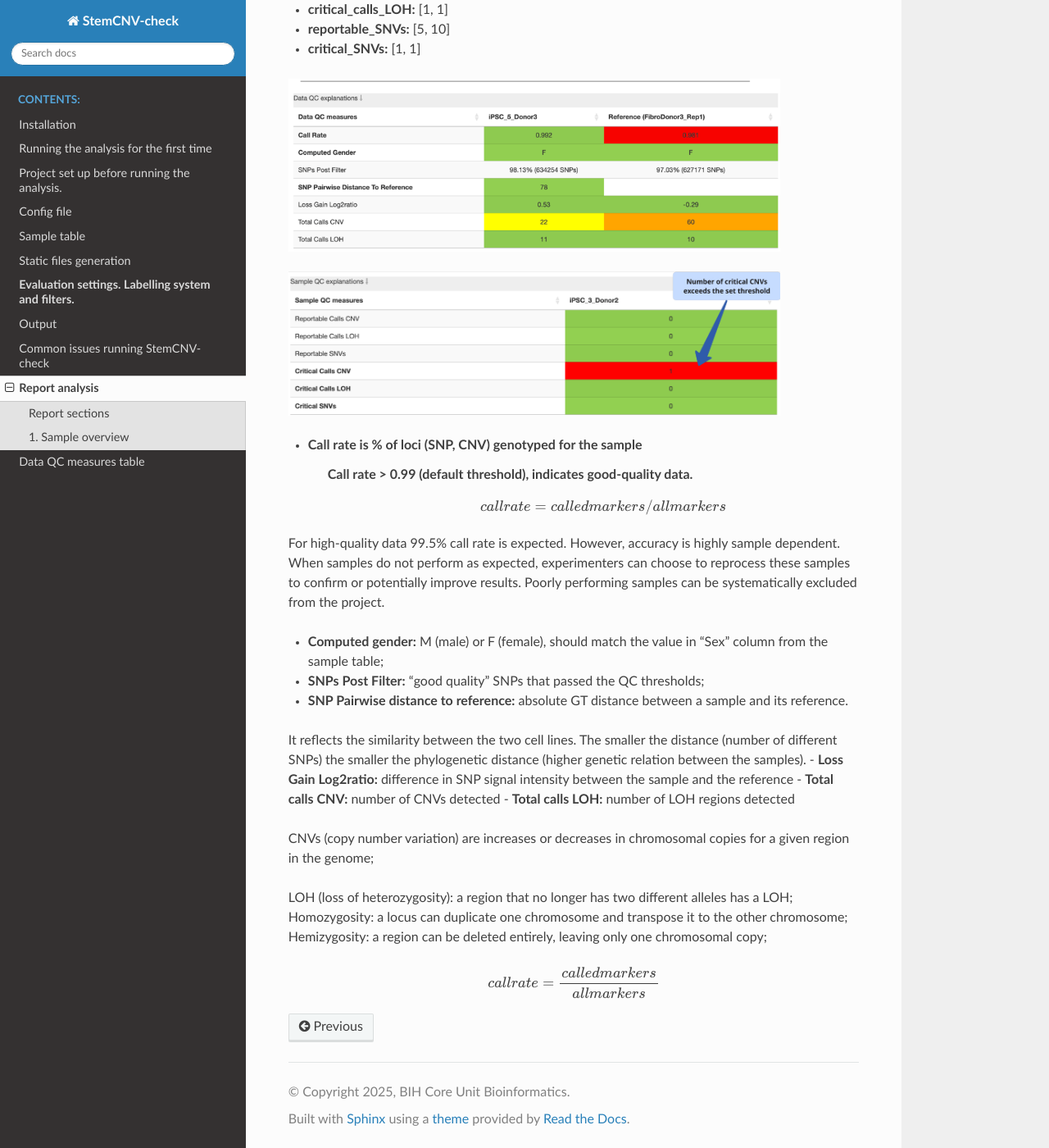
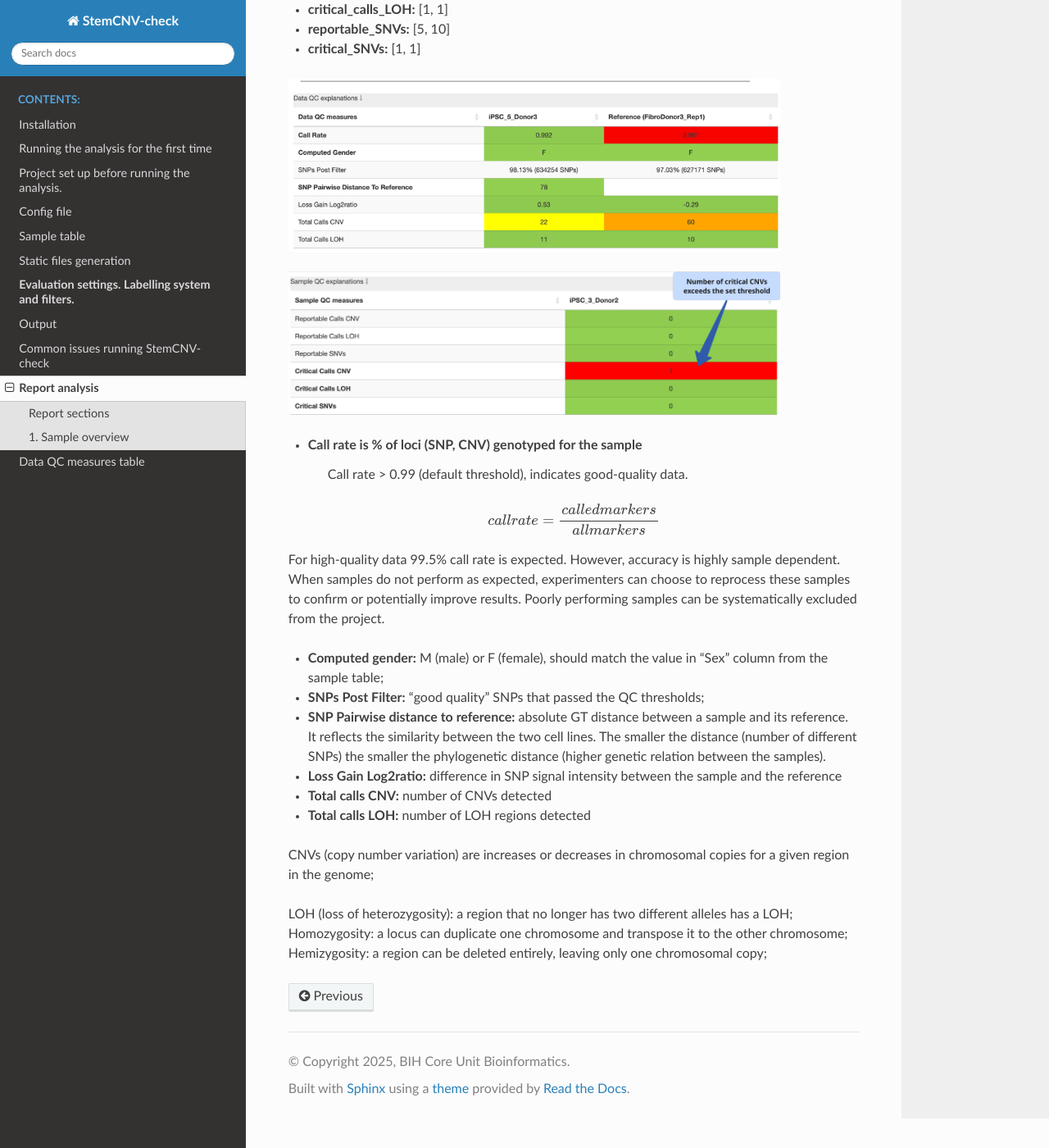
Before and after one commit to bihealth/StemCNV-check, a Sphinx documentation site: the page built from docs/source/report_analysis.rst, in a window 1280 px wide and 1400 px high, scrolled down 2622 px. Shown: the whole window at 82% size. Built offline with Sphinx 7.4.7 and the Read the Docs theme 3.1.0, drawn with Linux system fonts in a browser that asks for light colours.

Commit message:
Update report_analysis.rst

```diff
--- a/docs/source/report_analysis.rst
+++ b/docs/source/report_analysis.rst
@@ -85,15 +85,19 @@ Data QC measures table
 
 - **Call rate** is % of loci (SNP, CNV) genotyped for the sample
     Call rate > 0.99 (default threshold), indicates good-quality data.
-                  .. math:: call rate = called markers / all markers
+
+.. math::
+
+   call rate
+   = \frac{called markers}{all markers}
 
 For high-quality data 99.5% call rate is expected. However, accuracy is highly sample dependent. When samples do not perform as expected, experimenters can choose to reprocess these samples to confirm or potentially improve results. Poorly performing samples can be systematically excluded from the project.
 
 - **Computed gender:** M (male) or F (female), should match the value in “Sex” column from the sample table;
 
 - **SNPs Post Filter:** “good quality” SNPs that passed the QC thresholds;
-- **SNP Pairwise distance to reference:** absolute GT distance between a sample and its reference.
-It reflects the similarity between the two cell lines. The smaller the distance (number of different SNPs) the smaller the phylogenetic distance (higher genetic relation between the samples).
+
+- **SNP Pairwise distance to reference:** absolute GT distance between a sample and its reference. It reflects the similarity between the two cell lines. The smaller the distance (number of different SNPs) the smaller the phylogenetic distance (higher genetic relation between the samples).
 - **Loss Gain Log2ratio:** difference in SNP signal intensity between the sample and the reference
 - **Total calls CNV:** number of CNVs detected
 - **Total calls LOH:** number of LOH regions detected
@@ -103,8 +107,3 @@ CNVs (copy number variation) are increases or decreases in chromosomal copies fo
 LOH (loss of heterozygosity): a region that no longer has two different alleles has a LOH;
 Homozygosity: a locus can duplicate one chromosome and transpose it to the other chromosome;
 Hemizygosity: a region can be deleted entirely, leaving only one chromosomal copy;
-
-.. math::
-
-   call rate
-   = \frac{called markers}{all markers}
```
